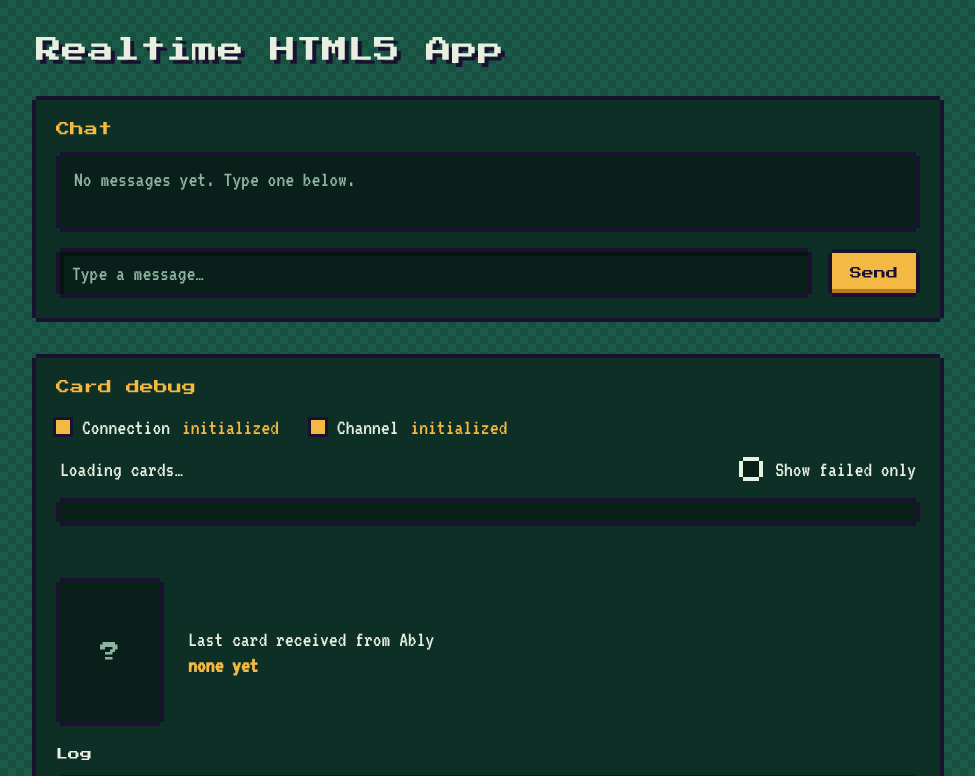
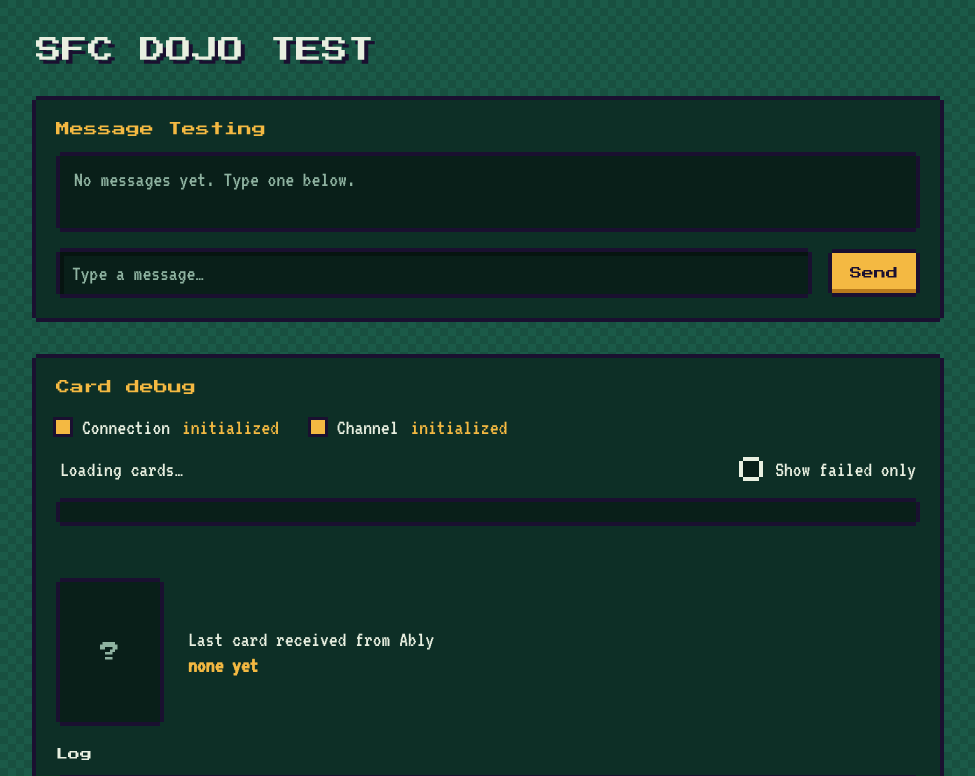
Before and after one commit to TheEpicCat10/sfc, a website: page SFC/index.html in a window 1280 px wide. Shown: the top 776 px of the page, without its empty margins (152-1127 px from the left). Drawn offline with Linux system fonts and the light colour scheme; a script that the page names is missing.

Commit message:
Added back as well as minor code changes

```diff
--- a/SFC/index.html
+++ b/SFC/index.html
@@ -3,7 +3,7 @@
 <head>
     <meta charset="UTF-8">
     <meta name="viewport" content="width=device-width, initial-scale=1">
-    <title>HTML5 App with Ably &amp; Netlify</title>
+    <title>SFC DOJO TEST</title>
     <!-- Load Ably JavaScript SDK -->
     <script src="https://cdn.ably.com/lib/ably.min-1.js"></script>
     <!-- Pixel fonts (falls back to monospace if they can't load) -->
@@ -109,10 +109,10 @@
     </style>
 </head>
 <body>
-    <h1>Realtime HTML5 App</h1>
+    <h1>SFC DOJO TEST</h1>
 
     <section class="panel">
-        <h2>Chat</h2>
+        <h2>Message Testing</h2>
         <div id="messages"></div>
         <div class="row">
             <input type="text" id="chatInput" placeholder="Type a message…" />
```
Also changed, not shown: SFC/cards/000000.svg (added).
